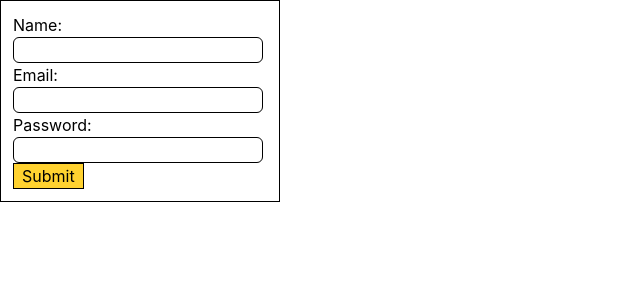
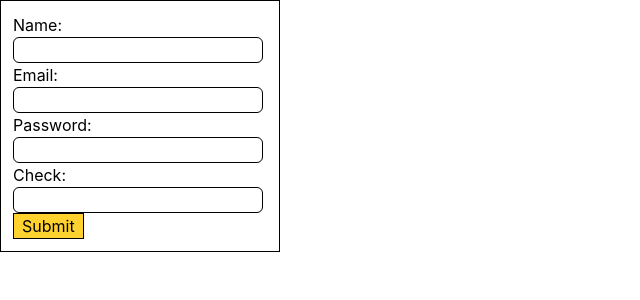
Before and after one commit to Iskender-developer/Homework2, a React (Vite) app: page / in a window 1280 px wide. Shown: the top 300 px of the page, without its empty margins (0-640 px from the left). Built offline with nearby package versions, Linux system fonts and the light colour scheme.

Commit message:
task1done

```diff
--- a/src/First.tsx
+++ b/src/First.tsx
@@ -3,11 +3,13 @@ import { zodResolver } from "@hookform/resolvers/zod";
 import { useForm } from "react-hook-form";
 import axios from "axios";
 
+
 const schemaO = z.object({
   name: z.string().min(1, "Name is required"),
   email: z.string().email("Invalid email"),
   password: z.string().min(8, "weak password"),
-});
+  cpassword: z.string().min(1, "Confirm password"),
+}).refine((data) => data.password === data.cpassword, { message: "Passwords do not match", path: ["cpassword"] });
 
 type schemaO = z.infer<typeof schemaO>;
 
@@ -33,10 +35,13 @@ export default function First() {
       <input type="email" {...register("email")} id="2" className="border rounded-md"/>
       <label htmlFor="3">Password: </label>
       <input type="password" {...register("password")} id="3" className="border rounded-md"/>
-      <button type="submit" className="border px-2 bg-amber-300 ">Submit</button>
+      <label htmlFor="4">Check: </label>
+      <input type="password" {...register("cpassword")} id="4" className="border rounded-md w-fit"/>
       {errors.name && <p className="text-red-500">{errors.name.message}</p>}
       {errors.email && <p className="text-red-500">{errors.email.message}</p>}
       {errors.password && <p className="text-red-500">{errors.password.message}</p>}
+      {errors.cpassword && <p className="text-red-500">{errors.cpassword.message}</p>}
+      <button type="submit" className="border px-2 bg-amber-300 ">Submit</button>
     </form>
   );
 }
```
